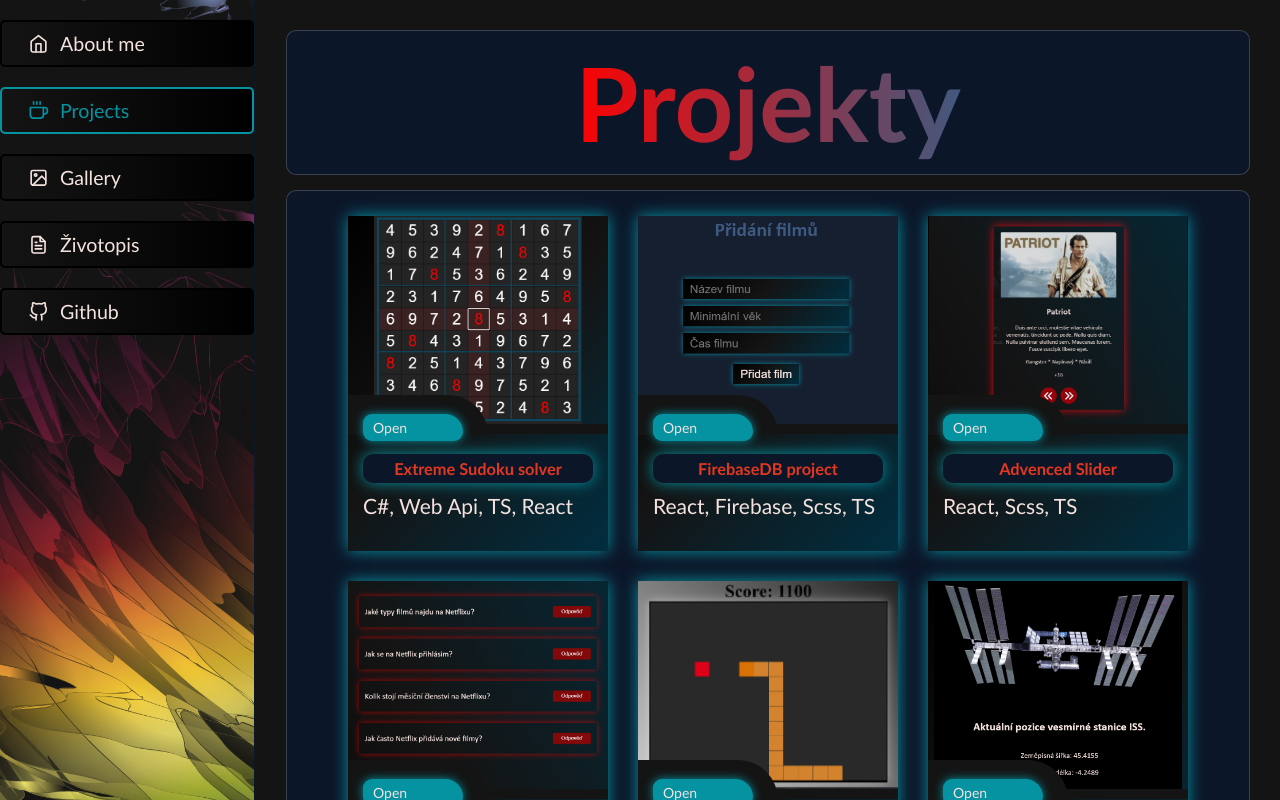
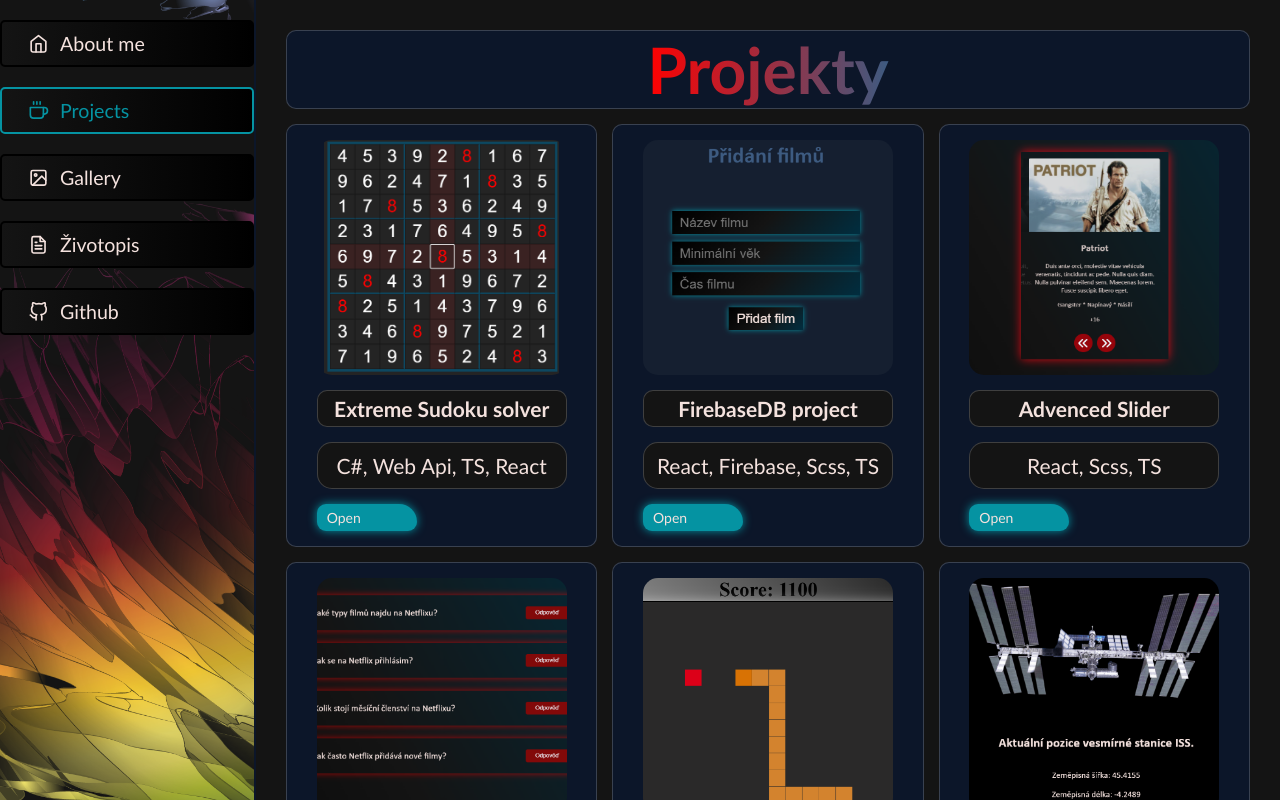
Before and after one commit to Juzba/my-portfolio, a React (Vite) app: page /projects in a window 1280 px wide. Shown: the top 800 px of the page. Built offline with nearby package versions, Linux system fonts and the light colour scheme.

Commit message:
all project changed to style

```diff
--- a/src/pages/Home/About-Responsivity-Width.scss
+++ /dev/null
@@ -1,52 +0,0 @@
-@use '../../index.scss';
-
-.about {
-    @media (max-width: index.$screen-size) {
-        width: 100%;
-        // padding: 15px;
-        display: flex;
-        flex-direction: column;
-        flex-wrap: wrap;
-        .first-block {
-            .box {
-                margin: 0;
-                .nadpis {
-                    margin: 0;
-                    padding: 0px;
-
-                    p{padding: 0 5px;}
-                }
-            }
-        }
-
-        .second-block {
-            .box {
-                margin: 0;
-                padding: 0;
-                .working {
-                    // margin: 20px 0;
-                }
-
-                p {
-                    // margin: 40px 0;
-                    padding: 0;
-                }
-            }
-        }
-
-        .third-block {
-            margin: 0;
-        }
-
-        .fourth-block {
-
-            // Tech bars
-            .bars {
-                width: 100%;
-            }
-        }
-
-
-
-    }
-}
--- a/src/pages/Home/About-Second-Box.scss
+++ b/src/pages/Home/About-Second-Box.scss
@@ -41,8 +41,8 @@
 					padding: 25px;
 
 					opacity: 0;
-					transform: translateY(70px);
-					transition: all 1s ease-out;
+					transform: translateY(20px);
+					transition: all 1s ease-in;
 
 					&.active {
 						opacity: 1;
--- a/src/pages/Home/About-Third-Box.scss
+++ b/src/pages/Home/About-Third-Box.scss
@@ -42,8 +42,8 @@
 				font-size: 3rem;
 				margin-bottom: 5px;
 				opacity: 0;
-				transform: translateY(70px);
-				transition: all 1s ease-out;
+				transform: translateY(20px);
+				transition: all 1s ease-in;
 
 				&.active {
 					opacity: 1;
@@ -56,8 +56,8 @@
 				padding: 30px;
 
 				opacity: 0;
-				transform: translateY(70px);
-				transition: all 1.5s ease-out;
+				transform: translateY(20px);
+				transition: all 1.5s ease-in;
 				&.active {
 					opacity: 1;
 					transform: translateY(0px);
@@ -95,8 +95,8 @@
 				hyphens: auto;
 
 				opacity: 0;
-				transform: translateY(70px);
-				transition: all 2s ease-out;
+				transform: translateY(20px);
+				transition: all 2s ease-in;
 				&.active {
 					opacity: 1;
 					transform: translateY(0px);
@@ -152,8 +152,8 @@
 			hyphens: auto;
 
 			opacity: 0;
-			transform: translateY(70px);
-			transition: all 2s ease-out;
+			transform: translateY(20px);
+			transition: all 2s ease-in;
 			&.active {
 				opacity: 1;
 				transform: translateY(0px);
--- a/src/pages/Home/About.tsx
+++ b/src/pages/Home/About.tsx
@@ -1,10 +1,9 @@
 import "./About-First-Box.scss";
 import "./About-Second-Box.scss";
 import "./About-Third-Box.scss";
-import "./About-Responsivity-Width.scss";
 import TechBars from "../components/tech_bars/TechBars";
 import Slider from "../components/slider/Slider";
-import myPhoto from "../../images/myPhotocuted.png";
+import myPhoto from "../../images/bman.png";
 import robot from "../../images/kuka.png";
 import comp from "../../images/comp.png";
 import Email from "../components/email/Email";
@@ -76,15 +75,19 @@ const About = () => {
 			</div>
 			<div className="first-block">
 				<div className="box">
-					<div className="text-box">
-						<p className={animation0 ? "t1 active" : "t1"}>Jmenuji se Jiří Strnadel</p>
-						<p className={animation0 ? "t2 active" : "t2"} id="text0">
-							a věnuji se vývoji webových aplikací, přičemž se zaměřuji především na technologie React a TypeScript.
-						</p>
-						<div className={animation0 ? "icons-box active" : "icons-box"}>
-							<StackIcon className="react-icon react" name={"reactjs"} />
-							<StackIcon className="react-icon typescript" name={"typescript"} />
-							<StackIcon className="react-icon csharp" name={"csharp"} />
+					<div className="text-icon-box">
+						<div className="text-box">
+							<p className={animation0 ? "t1 active" : "t1"}>
+								Jmenuji se <span>Jiří Strnadel</span>.
+							</p>
+							<p className={animation0 ? "t2 active" : "t2"} id="text0">
+								Věnuji se vývoji webových aplikací, přičemž se zaměřuji především na technologie React a TypeScript.
+							</p>
+						</div>
+						<div className={"icons-box"}>
+							<StackIcon className={animation0 ? "react-icon react active" : "react-icon react"} name={"reactjs"} />
+							<StackIcon className={animation0 ? "react-icon active" : "react-icon"} name={"typescript"} />
+							<StackIcon className={animation0 ? "react-icon active" : "react-icon"} name={"csharp"} />
 						</div>
 					</div>
 					<div className="box-myphoto">
--- a/src/pages/Projects/Cards-data/Cards.scss
+++ b/src/pages/Projects/Cards-data/Cards.scss
@@ -1,48 +1,39 @@
 @use "../../../index.scss";
 
 .cards-box {
+	min-width: 290px;
 	display: flex;
 	flex-direction: row;
 	flex-wrap: wrap;
 	width: 100%;
-	gap: 30px;
-	// border: none;
-	// margin: 20px 0;
+	gap: 15px;
 
-	justify-content: center;
-	align-items: center;
 
 	.one-card {
-		// margin: 10px;
-		padding: 0px;
-		width: 260px;
-		height: 330px;
-		box-shadow: 0 0 15px index.$third-color;
+		@include index.borderStyle;
+
+		max-width: 500px;
+		min-width: 220px;
+		flex: 1;
+		padding: 15px;
+		height: auto;
 		overflow: hidden;
-		padding-bottom: 5px;
-		background: index.$background-gradient;
-		// border-radius: 15px;
 
 		position: relative;
 
 		display: flex;
 		flex-direction: column;
 
-		&::after {
-			content: "";
-			position: absolute;
-			background-color: index.$background-color;
-			width: 130px;
-			height: 30px;
-			left: 0;
-			top: 179px;
-			border-top-right-radius: 45px;
-			border-top: 10px solid index.$background-color;
-			border-right: 10px solid index.$background-color;
-		}
+		// justify-content: center;
+		align-items: center;
+
+
 		.img-box {
-			height: 65%;
+			min-height: 235px;
+			max-height: 235px;
+			width: 250px;
 			overflow: hidden;
+			border-radius: 15px;
 
 			img {
 				display: block;
@@ -52,27 +43,36 @@
 		}
 
 		.text-box {
-			border-top: 10px solid index.$background-color;
+			margin-top: 15px;
 			display: flex;
+			flex: 1;
 			flex-direction: column;
-			// background-color: index.$third-color;
 			height: 35%;
+			gap: 15px;
 
-			position: relative;
 
 			h3 {
-				padding: 5px 0;
-				margin: 20px 15px 5px;
+				box-sizing: border-box;
+				width: 250px;
+				padding: 5px 10px;
+				margin: 0;
 				text-align: center;
-				color: index.$first-color;
-				background-color: index.$background-color-secondary;
+				// overflow: hidden;
+				background-color: index.$background-color;
+				font-size: index.$font-size;
+				border: solid 1px rgba(255, 255, 255, 0.186);
 				border-radius: 10px;
-				box-shadow: 0 0 15px index.$third-color;
 			}
 
 			p {
-				margin: 5px 15px;
+				margin: 0;
+				padding: 10px 5px;
 				font-size: index.$font-size;
+				border: 1px solid rgba(255, 255, 255, 0.186);
+				background-color: index.$background-color;
+				border-radius: 15px;
+				text-align: center;
+
 			}
 			a {
 				padding: 5px 10px;
@@ -85,10 +85,6 @@
 				color: index.$text-color;
 				box-shadow: 0 0 10px index.$third-color;
 				transition: all linear 0.5s;
-				position: absolute;
-				top: -20px;
-				left: 15px;
-				z-index: 10;
 
 				&:hover {
 					box-shadow: 0 0 20px index.$first-color;
--- a/src/pages/components/email/Email.scss
+++ b/src/pages/components/email/Email.scss
@@ -80,12 +80,18 @@
 			}
 
 			.email-icon {
-				color: rgba(247, 86, 86, 0.825);
+				// color: rgba(247, 86, 86, 0.825);
 				font-size: 9rem;
 				font-weight: 100;
 				padding-right: 35px;
-				// border: solid 1px rgba(255, 255, 255, 0.345);
-				// ;
+				// transition: color 3s linear;
+				animation: blink 7s linear infinite;
+			}
+
+			@keyframes blink {
+				0%{color: white}
+				50%{color: index.$third-color}
+				100%{color: white}
 			}
 
 			@media (max-width: 700px) {
--- a/src/pages/components/tech_bars/TechBars.scss
+++ b/src/pages/components/tech_bars/TechBars.scss
@@ -47,7 +47,7 @@
             border-radius: 0 15px 15px 0;
             background: linear-gradient(360deg, #1f9deb, #025c90);
             width: 0;
-            transition: all 4s ease-out;
+            transition: all 7s ease-in-out;
 
             &.active {
                 width: 80%;
@@ -59,7 +59,7 @@
             border-radius: 0 15px 15px 0;
 
             width: 0;
-            transition: all 4s ease-out;
+            transition: all 3s ease-in-out;
 
             &.active {
                 width: 75%;
@@ -71,7 +71,7 @@
             border-radius: 0 15px 15px 0;
 
             width: 0;
-            transition: all 4s ease-out;
+            transition: all 5s ease-in-out;
 
             &.active {
                 width: 50%;
@@ -83,7 +83,7 @@
             border-radius: 0 15px 15px 0;
 
             width: 0;
-            transition: all 4s ease-out;
+            transition: all 4s ease-in-out;
 
             &.active {
                 width: 90%;
--- a/src/pages/scss/Projects.scss
+++ b/src/pages/scss/Projects.scss
@@ -5,27 +5,33 @@
     .projects-box{
         @include index.borderStyle;
 
+        min-width: 290px;
         display: flex;
         justify-content: center;
-
+        align-items: center;
 
         h1{
             @include index.coloredFont;
-            font-size: 8vw;
+            font-size: 5vw;
             margin: 0;
-            padding: 10px
+            // padding: 10px
 
         }
 
+        @media (max-width: index.$screen-size) {
+            h1 {
+                font-size: 3rem;
+            }
+        }
 
     }
 
     .cards-box-main{
-        @include index.borderStyle;
+        // @include index.borderStyle;
 
         margin: 15px 0 0;
         box-sizing: border-box;
-        padding: 25px;
+        // padding: 25px;
         overflow: hidden;
     }
 
```
Also changed, not shown: src/pages/Home/About-First-Box.scss (+59 -36 lines), src/images/baldMan.png (deleted).
